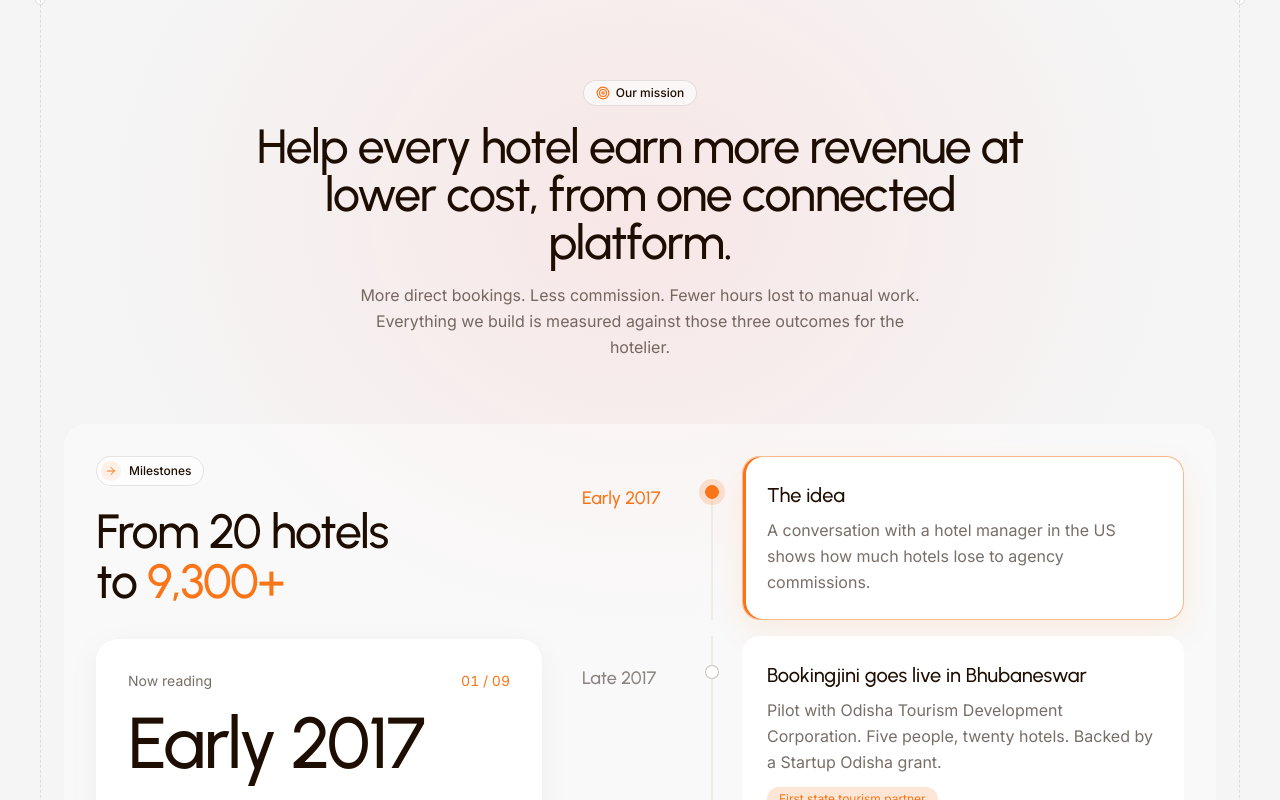
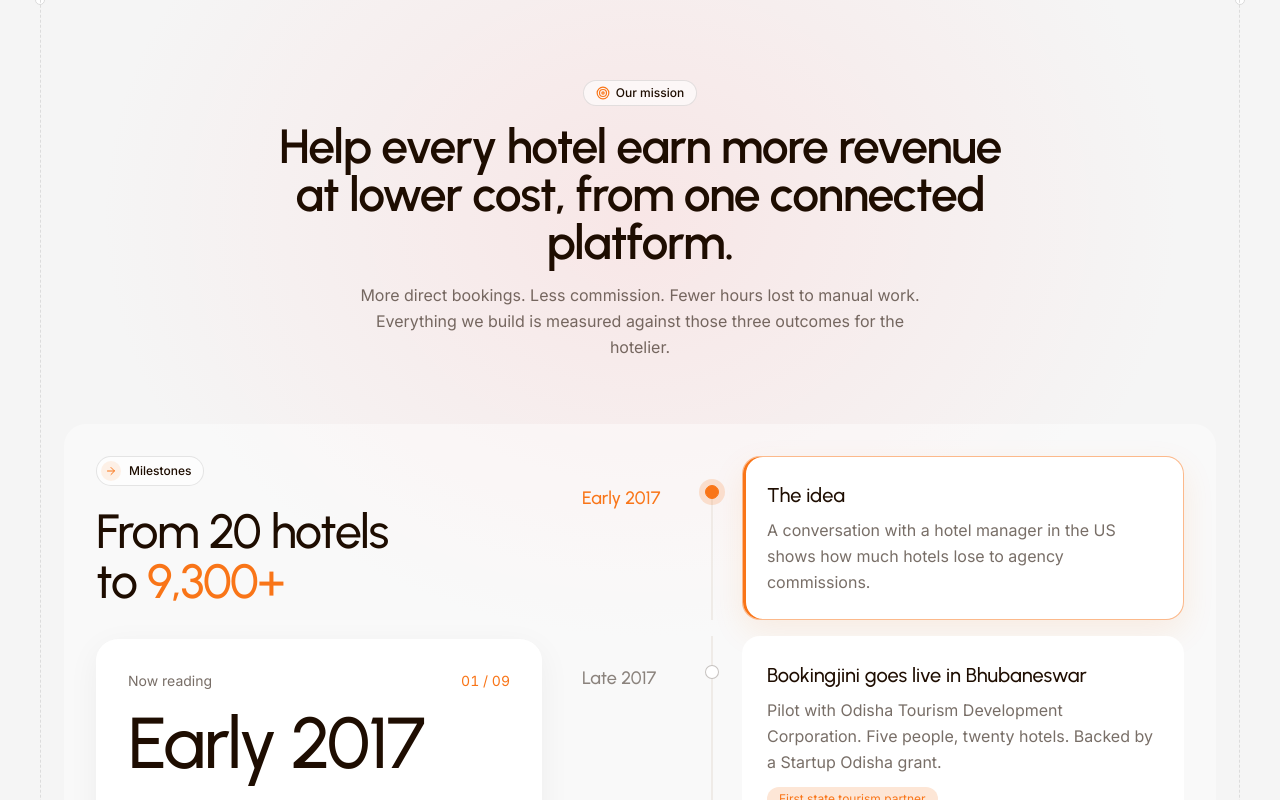
Before and after one commit to pradeep13jena/booking-jini, a Next.js app: page /about in a window 1280 px wide. Shown: the part 2400-3200 px from the top of the page. Built offline with nearby package versions, Linux system fonts and the light colour scheme.

Commit message:
total font done for home and about

```diff
--- a/src/app/about/CareersPress.tsx
+++ b/src/app/about/CareersPress.tsx
@@ -15,7 +15,7 @@ export function CareersPress() {
             <span className="text-sm font-medium text-primary">Careers</span>
             <span className="font-mono text-xs text-[#1E0D01]/40">01</span>
           </div>
-          <h2 className="mt-8 font-heading text-5xl leading-[1.05] font-semibold tracking-tight text-[#1E0D01] md:text-6xl">
+          <h2 className="mt-8 font-sans text-5xl leading-[1.05] font-semibold tracking-tight text-[#1E0D01] md:text-6xl">
             Help hotels
             <br />
             across <span className="text-primary">India</span> grow.
@@ -38,7 +38,7 @@ export function CareersPress() {
             <span className="text-sm font-medium text-primary">Press &amp; media</span>
             <span className="font-mono text-xs text-[#1E0D01]/40">02</span>
           </div>
-          <h3 className="mt-6 font-heading text-3xl font-semibold tracking-tight text-[#1E0D01]">
+          <h3 className="mt-6 font-sans text-3xl font-semibold tracking-tight text-[#1E0D01]">
             Writing about Bookingjini?
           </h3>
           <p className="mt-4 text-sm leading-relaxed text-[#1E0D01]/60">
@@ -55,7 +55,7 @@ export function CareersPress() {
               <LuArrowDown className="h-4 w-4 transition-transform duration-300 group-hover:translate-y-0.5" />
             </a>
             <p className="mt-3 text-xs text-[#1E0D01]/60">Media contact</p>
-            <p className="font-heading text-lg font-semibold text-primary">[press email]</p>
+            <p className="text-sm font-semibold text-primary">[press email]</p>
           </div>
         </Reveal>
       </div>
--- a/src/app/about/Mission.tsx
+++ b/src/app/about/Mission.tsx
@@ -13,6 +13,7 @@ export function Mission() {
       <div className="container relative px-6 py-16 md:py-20">
         <SectionHeading
           badge="Our mission"
+          weight="semibold"
           icon={<LuTarget className="h-3.5 w-3.5 text-primary" />}
           title="Help every hotel earn more revenue at lower cost, from one connected platform."
           description="More direct bookings. Less commission. Fewer hours lost to manual work. Everything we build is measured against those three outcomes for the hotelier."
--- a/src/app/home/Faq.tsx
+++ b/src/app/home/Faq.tsx
@@ -109,7 +109,7 @@ export function Faq() {
                     aria-expanded={isOpen}
                     aria-controls={panelId}
                     onClick={() => setOpenIndex(isOpen ? null : i)}
-                    className="flex w-full items-center justify-between gap-4 px-5 py-4 text-left text-sm font-semibold text-[#1E0D01] md:text-base"
+                    className="flex w-full items-center justify-between gap-4 px-5 py-4 text-left text-sm font-medium text-[#1E0D01] md:text-base"
                   >
                     {question}
                     <LuChevronDown
--- a/src/app/home/HowItWorks.tsx
+++ b/src/app/home/HowItWorks.tsx
@@ -56,7 +56,7 @@ export function HowItWorks() {
                 <Icon className="h-7 w-7 text-primary" />
               </span>
 
-              <h3 className="mt-auto font-sans text-lg font-semibold text-[#1E0D01]">
+              <h3 className="mt-auto font-sans text-lg font-medium text-[#1E0D01]">
                 {title}
               </h3>
               <p className="mt-2 text-sm leading-relaxed text-[#1E0D01]/60">
--- a/src/app/home/TrustGrid.tsx
+++ b/src/app/home/TrustGrid.tsx
@@ -70,7 +70,7 @@ export function TrustGrid() {
                     <Icon className="h-3.5 w-3.5" />
                   </span>
                 </span>
-                <h3 className="mt-6 font-heading text-xl font-semibold text-[#1E0D01]">
+                <h3 className="mt-6 font-heading text-xl font-medium text-[#1E0D01]">
                   {title}
                 </h3>
                 <p className="mt-2 max-w-xs text-sm leading-relaxed text-[#1E0D01]/60">
--- a/src/components/reusable/Platform.tsx
+++ b/src/components/reusable/Platform.tsx
@@ -95,7 +95,7 @@ export function Platform({ cta }: { cta?: { text: string; href: string } }) {
                 <span className="flex size-10 items-center justify-center rounded-lg border border-black/5 bg-white text-[#1E0D01] transition-colors duration-300 group-hover:text-primary">
                   <Icon className="h-4.5 w-4.5" />
                 </span>
-                <h3 className="mt-6 font-sans font-semibold text-[#1E0D01]">{title}</h3>
+                <h3 className="mt-6 font-sans font-medium text-[#1E0D01]">{title}</h3>
                 <p className="mt-2 text-sm leading-relaxed text-[#1E0D01]/60">
                   {description}
                 </p>
--- a/src/components/reusable/SectionHeading.tsx
+++ b/src/components/reusable/SectionHeading.tsx
@@ -12,6 +12,7 @@ export function SectionHeading({
   description,
   align = "center",
   font = "heading",
+  weight = font === "sans" ? "semibold" : "medium",
 }: {
   badge?: string;
   icon?: ReactNode;
@@ -20,6 +21,7 @@ export function SectionHeading({
   align?: "center" | "left";
   // "sans" sets the title in Inter (semibold) instead of Urbanist
   font?: "heading" | "sans";
+  weight?: "medium" | "semibold";
 }) {
   const centered = align === "center";
 
@@ -39,7 +41,8 @@ export function SectionHeading({
       <h2
         className={cn(
           "max-w-3xl text-3xl tracking-tight text-[#1E0D01] md:text-5xl",
-          font === "sans" ? "font-sans font-semibold" : "font-heading font-medium"
+          font === "sans" ? "font-sans" : "font-heading",
+          weight === "semibold" ? "font-semibold" : "font-medium"
         )}
       >
         {title}
```
